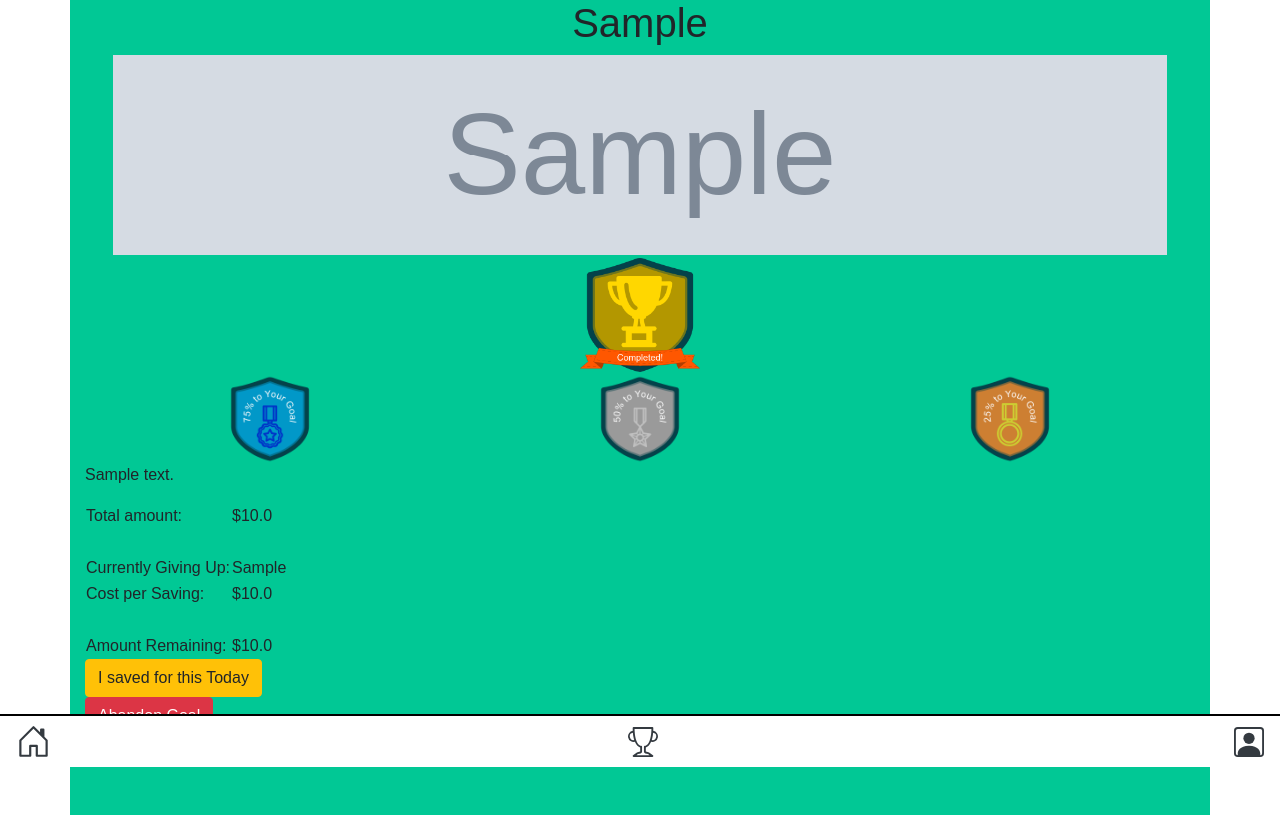
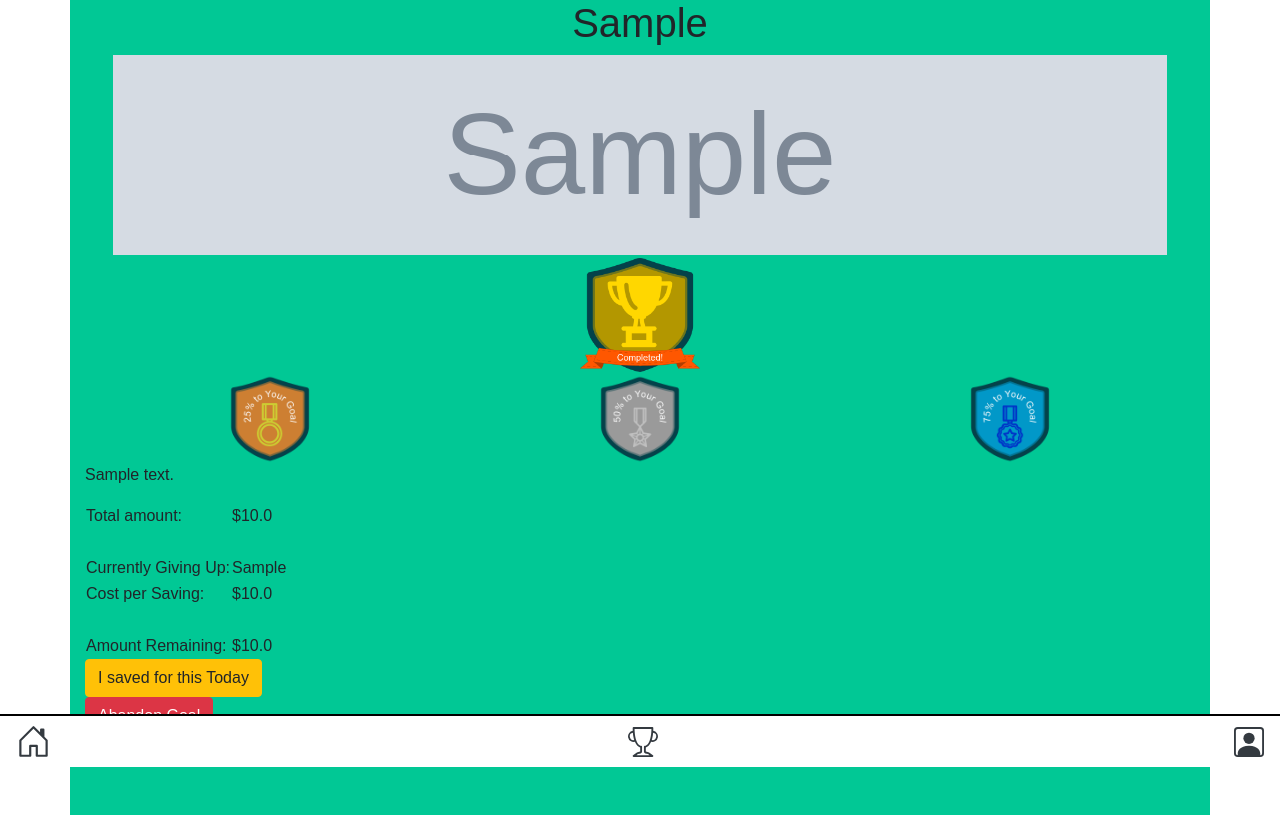
Before and after one commit to nlimtung/financialhackathon, a Django app: page /habits/1/ in a window 1280 px wide. Shown: the part 33-848 px from the top of the page. Run offline with Django 4.2, Linux system fonts and the light colour scheme; a user stored in the database is signed in; tables that the repository leaves empty hold one stand-in row (values such as "Sample post"); grey boxes marked "Sample" are stand-in pictures; some libraries are stand-ins or nearby versions; some web fonts are replaced.

Commit message:
fixing badge order

```diff
--- a/main_app/static/css/base.css
+++ b/main_app/static/css/base.css
@@ -203,7 +203,7 @@ margin:auto;
 }
 
 .quarter_badge {
-    background-image: url('images/threequarterbadge.png');
+    background-image: url('images/quarterbadge.png');
     grid-column: 1/2;
 
 }
@@ -213,7 +213,7 @@ margin:auto;
     grid-column: 2/3;
 }
 .three_quarter_badge {
-    background-image: url( 'images/quarterbadge.png');
+    background-image: url( 'images/threequarterbadge.png');
     grid-column: 3/4;
 
 }
--- a/main_app/views.py
+++ b/main_app/views.py
@@ -126,7 +126,7 @@ def habits_update (request, pk):
 
   # 3 quarter badge
   if badgepercent <=0.75:
-    habit.three_quarter_goal = True
+    habit.quarter_goal = True
     habit.save()
 
   # half badge
@@ -135,7 +135,7 @@ def habits_update (request, pk):
     habit.save()
   # quarter mark
   if badgepercent <=0.25:
-    habit.quarter_goal = True
+    habit.three_quarter_goal = True
     habit.save()
   return HttpResponseRedirect(reverse('detail', args=[str(pk)]), {"random_message":random_message})
 
```
